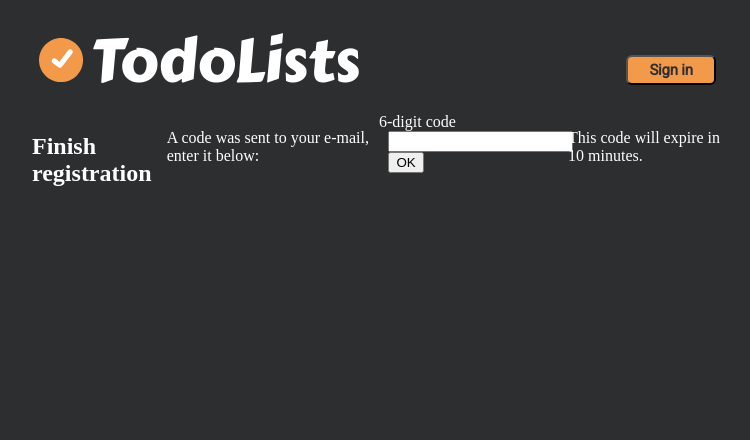
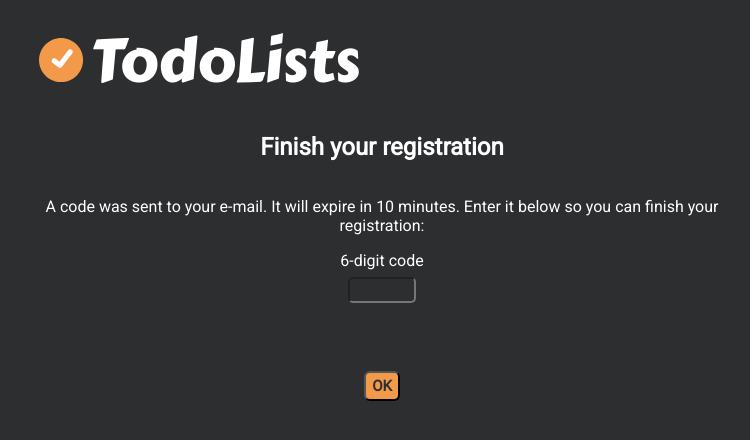
Before and after one commit to jpsalviano/todolists, a Python web app: template todolists/templates/email_verification.html in a window 1280 px wide. Shown: the top 440 px of the page, without its empty margins (258-1008 px from the left). Run offline with Jinja, Linux system fonts and the light colour scheme; the template is opened without the code that fills it, so the values that code supplies are empty.

Commit message:
email verification pages

```diff
--- a/todolists/email_verification.py
+++ b/todolists/email_verification.py
@@ -34,7 +34,7 @@ def get_email_by_token(token):
     if email:
         return email.decode()
     else:
-        raise ValidationError("The code entered is either wrong or expired.")
+        raise ValidationError("The code entered is either wrong or expired. You will have to start your registration again.")
 
 def update_user_verified_in_db(email):
     with db.conn as conn:
--- a/todolists/public/base_style.css
+++ b/todolists/public/base_style.css
@@ -37,7 +37,7 @@ header h1 {
     margin-top: 7%;
 }
 
-#sign-in-button button {
+#sign-in-button > button {
     width: 90px;
     height: 30px;
     background: #F2994A;
@@ -93,7 +93,7 @@ main {
     flex-direction: column;
 }
 
-#sign-up-box label, input, button {
+#sign-up-box label {
     margin-left: 5%;
 }
 
@@ -110,6 +110,7 @@ main {
     height: 20px;
     width: 240px;
     margin-top: 1%;
+    margin-left: 5%;
     margin-bottom: 5%;
     font-family: Roboto;
     color: white;
@@ -187,3 +188,72 @@ main {
 }
 
 /* Email Verification */
+
+#email-verification {
+    display: flex;
+    flex-direction: column;
+    text-align: center;
+    align-content: center;
+    font-family: Roboto;
+}
+
+#email-verification form {
+    align-items: center;
+    overflow: hidden;
+    display: flex;
+    flex-direction: column;
+}
+
+#email-verification input {
+    position: relative;
+    margin-top: 1%;
+    margin-bottom: 5%;
+    background-color: #2D2E30;
+    border-radius: 5px;
+    width: 60px;
+    height: 20px;
+    font-family: Roboto;
+    color: white;
+}
+
+
+#email-verification button {
+    height: 30px;
+    background: #F2994A;
+    border-radius: 6px;
+    font-family: Roboto;
+    font-style: normal;
+    font-weight: bold;
+    font-size: 15px;
+    align-self: center;
+    align-items: center;
+    justify-content: center;
+    letter-spacing: -0.015em;
+    color: #2D2E30;
+    margin-top: 2%;
+}
+/* Successful Registration */
+
+#successful-registration {
+    display: flex;
+    flex-direction: column;
+    text-align: center;
+    font-family: Roboto;
+}
+
+#succesful-registration button {
+    width: 100px;
+    height: 55px;
+    background: #F2994A;
+    border-radius: 6px;
+    font-family: Roboto;
+    font-style: normal;
+    font-weight: bold;
+    font-size: 15px;
+    align-self: center;
+    align-items: center;
+    justify-content: center;
+    letter-spacing: -0.015em;
+    color: #2D2E30;
+    margin-top: 10%;
+}
--- a/todolists/templates/base.html
+++ b/todolists/templates/base.html
@@ -10,6 +10,7 @@
     </head>
         <body>
             <div id="page-wrap">
+                {% block header %}
                 <header>
                     <img src="/public/icon-logo.svg" class="logo-icon">
                     <h1>TodoLists</h1>
@@ -17,6 +18,7 @@
                         <button type="submit">Sign in</button>
                     </form>
                 </header>
+                {% endblock %}
                 <main>
                     {% block main %}{% endblock %}
                 </main>
--- a/todolists/templates/email_verification.html
+++ b/todolists/templates/email_verification.html
@@ -1,14 +1,22 @@
 {% extends "base.html" %}
+
+{% block header %}
+<header>
+    <img src="/public/icon-logo.svg" class="logo-icon">
+    <h1>TodoLists</h1>
+</header>
+{% endblock %}
 
 {% block title %}E-mail verification{% endblock %}
 
 {% block main %}
-            <h2>Finish registration</h2>
-            <p>A code was sent to your e-mail, enter it below:</p>
-            <form action="/email_verification" method="post">
-                <label for="token">6-digit code</label>
-                <input type="number" max="999999" id="email_token" name="token"><br>
-                <button type="submit">OK</button>
-            </form>
-            <p>This code will expire in 10 minutes.</p>
+<div id="email-verification">
+    <h2>Finish your registration</h2>
+    <p>A code was sent to your e-mail. It will expire in 10 minutes. Enter it below so you can finish your registration:</p>
+    <form action="/email_verification" method="post" id="email_token">
+        <label for="token">6-digit code</label>
+        <input type="number" max="999999" name="token"><br>
+        <button type="submit">OK</button>
+    </form>
+</div>
 {% endblock %}
--- a/todolists/user_authentication.py
+++ b/todolists/user_authentication.py
@@ -46,7 +46,7 @@ class UserLogout:
         except AuthorizationError:
             resp.status = HTTP_401
             resp.unset_cookie("session-token")
-            template = app.templates_env.get_template("login.html")
+            template = app.templates_env.get_template("index.html")
             resp.text = template.render()
 
 
```
Also changed, not shown: todolists/templates/error.css (deleted, +0 -15 lines), todolists/templates/successful_registration.html (+14 -5 lines).
